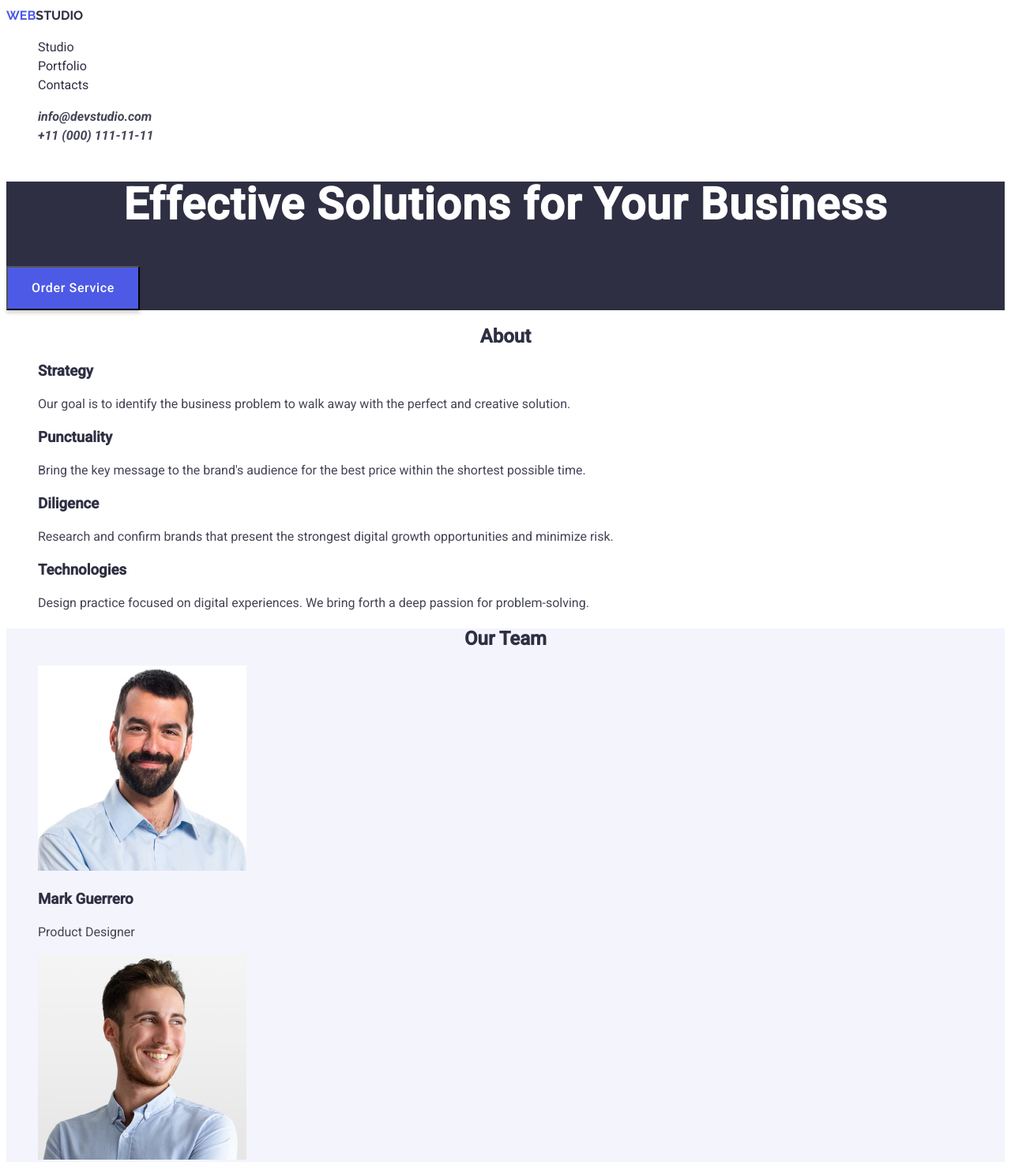
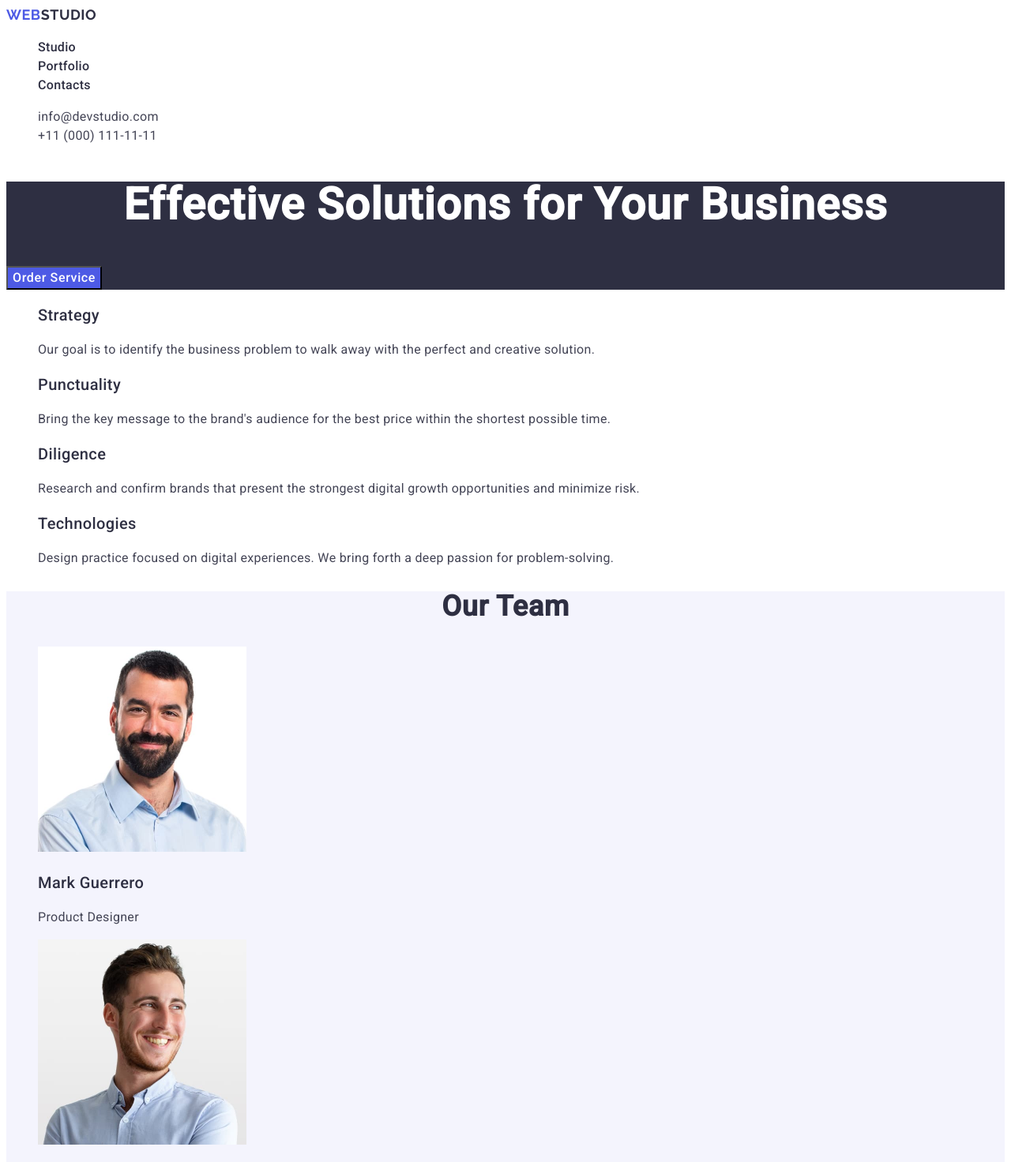
Before and after one commit to sonja-plgdd/goit-markup-hw-02, a plain HTML site: page index.html in a window 1280 px wide. Shown: the top 1472 px of the page at 79% size. Drawn offline with Linux system fonts and the light colour scheme.

Commit message:
first fixes

```diff
--- a/css/styles.css
+++ b/css/styles.css
@@ -8,61 +8,115 @@
         line-height: 107%;
         letter-spacing: 0.02em;
         text-align: center;
-        color: #fff;
+        color: #ffffff;
 }
 .button {
-box-shadow: 0 4px 4px 0 rgba(0, 0, 0, 0.15);
     background: #4d5ae5;
-    width: 169px;
-        height: 56px;
         font-family: "Roboto", sans-serif;
             font-weight: 500;
             font-size: 16px;
             line-height: 150%;
             letter-spacing: 0.04em;
-            color: #fff;
+            color: #ffffff;
+            cursor: pointer;
+}
+.button:hover, .button:focus {
+    background-color: #404BBF;
+    cursor: pointer;
 }
 .logo {
-    font-family: "raleway", sans-serif;
+    font-family: "Raleway", sans-serif;
+    font-weight: 700;
+    font-size: 18px;
+    letter-spacing: 0.03em;
+    line-height: 1.17;
     text-decoration: none;
     text-transform: uppercase;
-    color: #2e2f42;
+    color: #4d5ae5;
 }
 .logo:hover, .logo:active {
     color: currentColor;
 }
-.logo-web {
-    color: #4d5ae5;
+.logo-studio {
+    color: #f4f4fd;
+}
+.logo-studio-header {
+    color: #2e2f42;
 }
 .navigation .link {
     text-decoration: none;
-    color: #2e2f42;
+    font-weight: 500;
+        font-size: 16px;
+        line-height: 150%;
+        letter-spacing: 0.02em;
+        color: #2e2f42;
 }
 .navigation .link:hover,
 .link:active {
     color: currentColor;
 }
+.address {
+    font-style: normal;
+}
 .contact-links .link {
     text-decoration: none;
-    color: #434455;
+    font-weight: 400;
+        font-size: 16px;
+        line-height: 150%;
+        letter-spacing: 0.02em;
+        color: #434455;
 }
 .contact-links .link:hover,
-.link:active {
-    color: currentColor;
+.link:active, .link:focus {
+    color: #404bbf;
 }
 body {
     font-family: "roboto", sans-serif;
     color: #434455;
+    background-color: #ffffff;
     line-height: 1.5;
 }
+.about-title {
+    font-weight: 500;
+        font-size: 20px;
+        line-height: 1.2;
+        letter-spacing: 0.02em;
+        color: #2e2f42;
+}
+.about-text {
+    letter-spacing: 0.02em;
+}
 .about-section {
-    background-color: #fff;
+    background-color: #ffffff;
+}
+.team-title {
+    font-weight: 700;
+        font-size: 36px;
+        line-height: 1.11;
+        letter-spacing: 0.02em;
+        color: #2e2f42;
+        text-transform: capitalize;
+}
+.team-member {
+    font-weight: 500;
+        font-size: 20px;
+        line-height: 120%;
+        letter-spacing: 0.02em;
+        color: #2e2f42;
+        text-transform: capitalize;
+}
+.team-desc {
+    font-weight: 400;
+        font-size: 16px;
+        line-height: 150%;
+        letter-spacing: 0.02em;
+        color: #434455;
 }
 .team-section {
     background-color: #f4f4fd;
 }
 .portfolio-section {
-    background-color: #fff;
+    background-color: #ffffff;
 }
 ul {
     list-style-type: none;
@@ -85,4 +139,5 @@ h3 {
 {
     color: #f4f4fd;
     line-height: 1.5;
+    letter-spacing: 0.02em;
 }
--- a/index.html
+++ b/index.html
@@ -21,15 +21,15 @@
     <header>
       <nav>
         <a class="logo" href="./index.html"
-          ><span class="logo-web">Web</span>Studio</a
+          >Web<span class="logo-studio-header">Studio</span></a
         >
         <ul class="navigation">
-          <li><a href="" class="link">Studio</a></li>
+          <li><a href="./index.html" class="link">Studio</a></li>
           <li><a href="" class="link">Portfolio</a></li>
           <li><a href="" class="link">Contacts</a></li>
         </ul>
       </nav>
-      <address>
+      <address class="address">
         <ul class="contact-links">
           <li>
             <a href="mailto:info@devstudio.com" class="link"
@@ -48,32 +48,31 @@
         <button type="button" class="button">Order Service</button>
       </section>
       <section class="about-section">
-        <h2>About</h2>
         <ul>
           <li>
-            <h3>Strategy</h3>
-            <p>
+            <h3 class="about-title">Strategy</h3>
+            <p class="about-text">
               Our goal is to identify the business problem to walk away with the
               perfect and creative solution.
             </p>
           </li>
           <li>
-            <h3>Punctuality</h3>
-            <p>
+            <h3 class="about-title">Punctuality</h3>
+            <p class="about-text">
               Bring the key message to the brand's audience for the best price
               within the shortest possible time.
             </p>
           </li>
           <li>
-            <h3>Diligence</h3>
-            <p>
+            <h3 class="about-title">Diligence</h3>
+            <p class="about-text">
               Research and confirm brands that present the strongest digital
               growth opportunities and minimize risk.
             </p>
           </li>
           <li>
-            <h3>Technologies</h3>
-            <p>
+            <h3 class="about-title">Technologies</h3>
+            <p class="about-text">
               Design practice focused on digital experiences. We bring forth a
               deep passion for problem-solving.
             </p>
@@ -81,7 +80,7 @@
         </ul>
       </section>
       <section class="team-section">
-        <h2>Our Team</h2>
+        <h2 class="team-title">Our Team</h2>
         <ul>
           <li>
             <img
@@ -90,8 +89,8 @@
               width="264"
               height="260"
             />
-            <h3>Mark Guerrero</h3>
-            <p>Product Designer</p>
+            <h3 class="team-member">Mark Guerrero</h3>
+            <p class="team-desc">Product Designer</p>
           </li>
           <li>
             <img
@@ -100,8 +99,8 @@
               width="264"
               height="260"
             />
-            <h3>Tom Ford</h3>
-            <p>Frontend Developer</p>
+            <h3 class="team-member">Tom Ford</h3>
+            <p class="team-desc">Frontend Developer</p>
           </li>
           <li>
             <img
@@ -110,8 +109,8 @@
               width="264"
               height="260"
             />
-            <h3>Camila Garcia</h3>
-            <p>Marketing</p>
+            <h3 class="team-member">Camila Garcia</h3>
+            <p class="team-desc">Marketing</p>
           </li>
           <li>
             <img
@@ -120,13 +119,13 @@
               width="264"
               height="260"
             />
-            <h3>Daniel Wilson</h3>
-            <p>UI Designer</p>
+            <h3 class="team-member">Daniel Wilson</h3>
+            <p class="team-desc">UI Designer</p>
           </li>
         </ul>
       </section>
       <section class="portfolio-section">
-        <h2>Our Portfolio</h2>
+        <h2 class="portfolio-title">Our Portfolio</h2>
         <ul>
           <li>
             <img
@@ -193,7 +192,7 @@
     </main>
     <footer class="footer">
       <a href="./index.html" class="logo"
-        ><span class="logo-web">Web</span>Studio</a
+        >Web<span class="logo-studio">Studio</span></a
       >
       <p class="footer-text">
         Increase the flow of customers and sales for your business with digital
```
